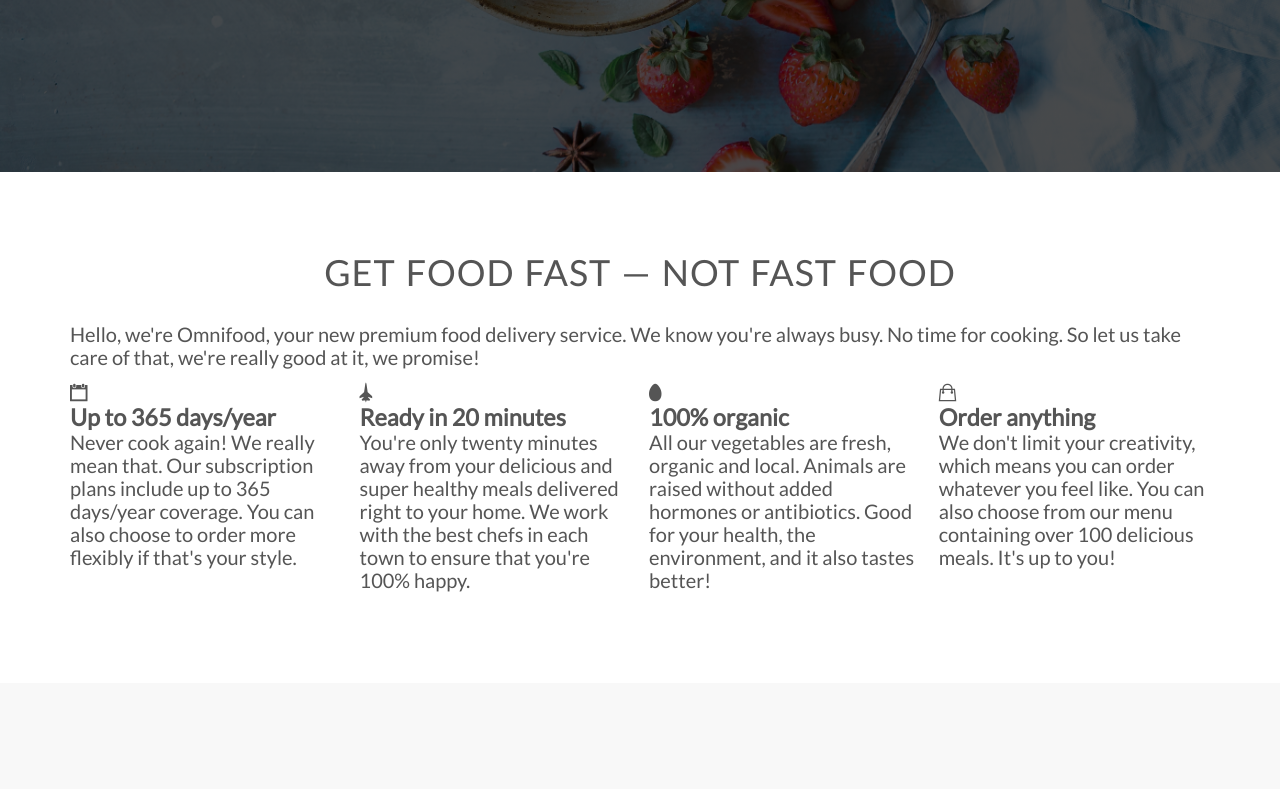
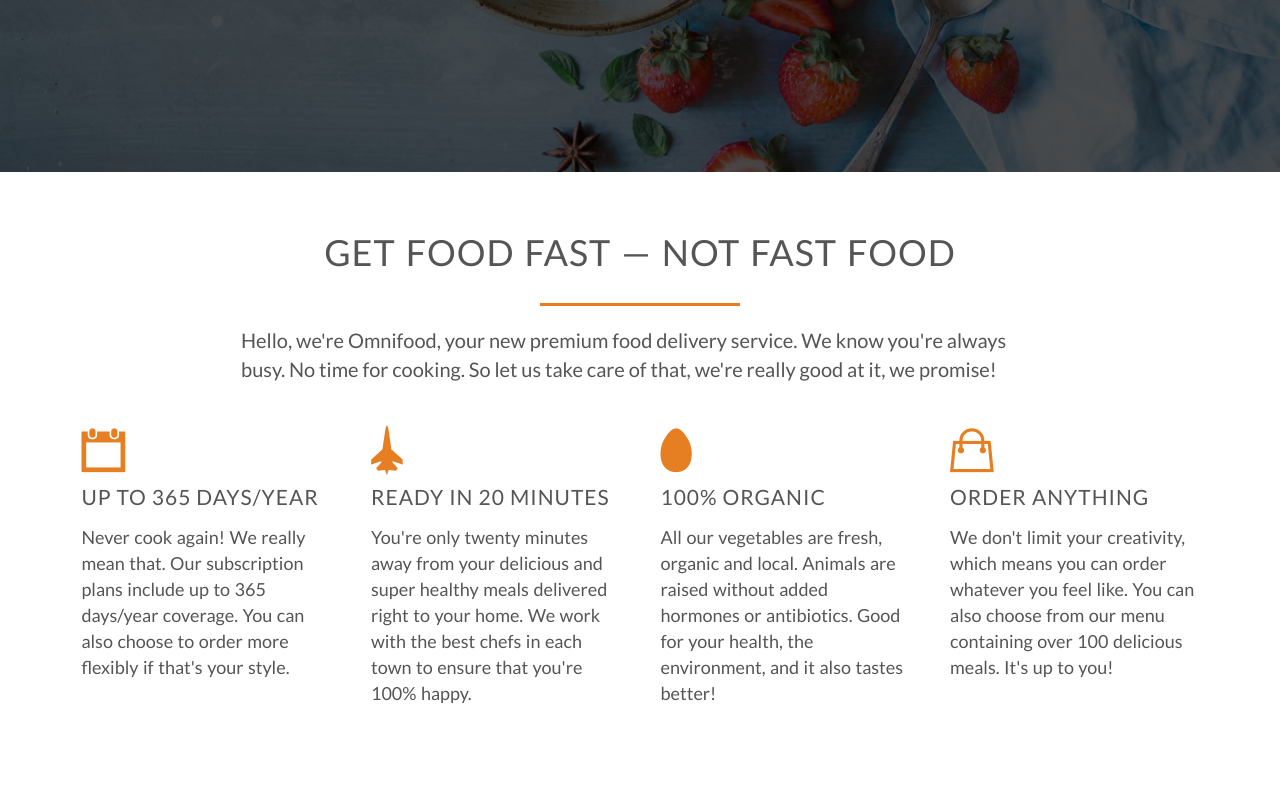
Before and after one commit to ChangLiuuu/Yesfood, a PHP site: page / in a window 1280 px wide. Shown: the part 628-1417 px from the top of the page. Before the commit the page ends 1220 px from the top, so only its background shows below. Run offline with PHP 8.4, Linux system fonts and the light colour scheme; some libraries are stand-ins or nearby versions; some web fonts are replaced.

Commit message:
section-feature done

```diff
--- a/index.html
+++ b/index.html
@@ -32,15 +32,15 @@
 <section class="section-feature">
 	<div class="row">
 		<h2>get food fast &mdash; not fast food</h2>
-		<p>
+		<p class="head-paragraph">
 			Hello, we're Omnifood, your new premium food delivery service. We know you're always busy. No time for cooking. So
 			let us take care of that, we're really good at it, we promise!
 		</p>
 	</div>
 
 	<div class="row">
-		<div class="col span-1-of-4">
-			<i class="ion-calendar"></i>
+		<div class="col span-1-of-4 box">
+			<i class="ion-calendar icon-big"></i>
 			<h3>Up to 365 days/year</h3>
 			<p>
 				Never cook again! We really mean that. Our subscription plans include up to 365 days/year coverage. You can also
@@ -48,8 +48,8 @@
 			</p>
 		</div>
 
-		<div class="col span-1-of-4">
-			<i class="ion-jet"></i>
+		<div class="col span-1-of-4 box">
+			<i class="ion-jet icon-big"></i>
 			<h3>Ready in 20 minutes</h3>
 			<p>
 				You're only twenty minutes away from your delicious and super healthy meals delivered right to your home. We
@@ -57,8 +57,8 @@
 			</p>
 		</div>
 
-		<div class="col span-1-of-4">
-			<i class="ion-egg"></i>
+		<div class="col span-1-of-4 box">
+			<i class="ion-egg icon-big"></i>
 			<h3>100% organic</h3>
 			<p>
 				All our vegetables are fresh, organic and local. Animals are raised without added hormones or antibiotics. Good
@@ -66,8 +66,8 @@
 			</p>
 		</div>
 
-		<div class="col span-1-of-4">
-			<i class="ion-bag"></i>
+		<div class="col span-1-of-4 box">
+			<i class="ion-bag icon-big"></i>
 			<h3>Order anything</h3>
 			<p>
 				We don't limit your creativity, which means you can order whatever you feel like. You can also choose from our
--- a/resources/css/style.css
+++ b/resources/css/style.css
@@ -27,12 +27,17 @@
 }
 
 section {
-  margin: 80px 0;
+  margin: 60px 0;
+}
+
+.box {
+  padding: 1%;
 }
 
 /* -------HEADING------- */
 h1,
-h2 {
+h2,
+h3 {
   font-weight: 300;
   text-transform: uppercase;
   letter-spacing: 1px;
@@ -50,7 +55,44 @@
   font-size: 180%;
   word-spacing: 2px;
   text-align: center;
-  margin-bottom: 30px;
+  margin-bottom: 20px;
+}
+
+h2:after {
+  display: block;
+  width: 200px;
+  height: 3px;
+  margin: 0px auto;
+  margin-top: 30px;
+  background-color: #E67E22;
+  content: " ";
+}
+
+h3 {
+  font-size: 105%;
+  margin: 15px 0;
+}
+
+/* -------PARAGRAPH------- */
+.head-paragraph {
+  width: 70%;
+  line-height: 145%;
+  margin: 0 15%;
+  margin-bottom: 15px;
+}
+
+.box p {
+  font-size: 90%;
+  line-height: 145%;
+  word-spacing: 1px;
+}
+
+/* -------ICONS------- */
+.icon-big {
+  display: block;
+  font-size: 250%;
+  color: #E67E22;
+  margin-bottom: -10px;
 }
 
 /* -------BUTTON------- */
@@ -147,3 +189,7 @@
 .main-nav li a:active {
   border-bottom: 2px solid #e67e22;
 }
+
+/* --------------------------------- */
+/* SECTION */
+/* --------------------------------- */
```
